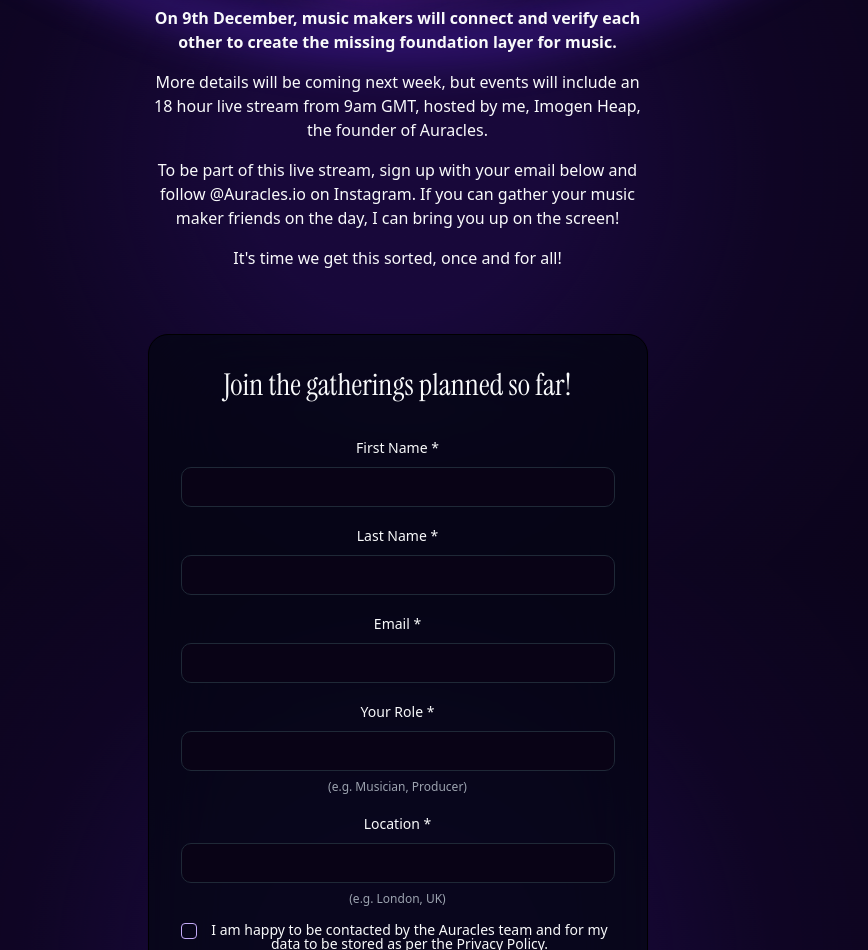
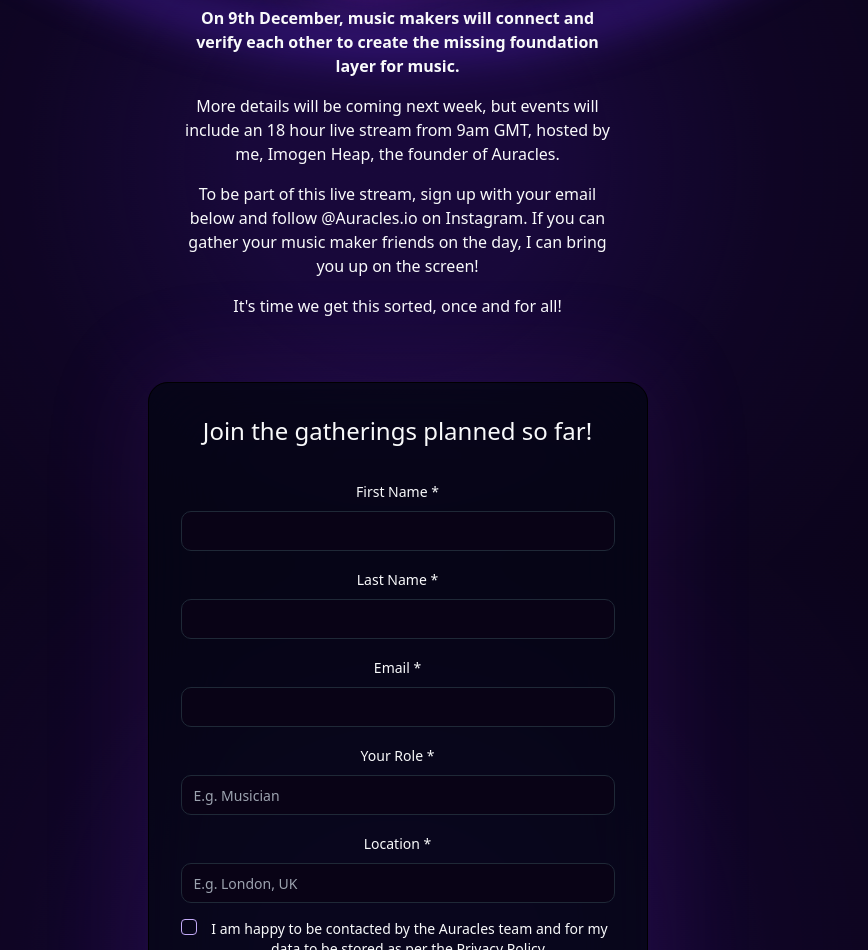
Before and after one commit to jacobhulmston/auracles-new, a Next.js app: page / in a window 1280 px wide. Shown: the part 1036-1986 px from the top of the page, without its empty margins (235-1103 px from the left). Built offline with nearby package versions, Linux system fonts and the light colour scheme.

Commit message:
style: responsive

```diff
--- a/app/layout.tsx
+++ b/app/layout.tsx
@@ -30,7 +30,7 @@
       <body
         className={`${inter.variable} ${instrumentSerif.variable} antialiased flex flex-col min-h-screen text-foreground bg-background`}
       >
-        <main className="flex flex-col items-center justify-center flex-grow ">
+        <main className="flex flex-col items-center justify-center flex-grow">
           {children}
         </main>
         <Footer />
--- a/app/page.tsx
+++ b/app/page.tsx
@@ -40,7 +40,7 @@
 
   const bumpScale = useTransform(
     scrollYProgress,
-    [0.1, 0.15, 0.2],
+    [0.05, 0.1, 0.15],
     [1, 1.1, 1],
   );
 
@@ -52,9 +52,9 @@
 
   const circleOpacity = useTransform(scrollYProgress, [0, 0.15], [1, 0]);
 
-  const scanIconOpacity = useTransform(scrollYProgress, [0.3, 0.35], [1, 0]);
+  const scanIconOpacity = useTransform(scrollYProgress, [0.25, 0.3], [1, 0]);
 
-  const checkIconOpacity = useTransform(scrollYProgress, [0.3, 0.35], [0, 1]);
+  const checkIconOpacity = useTransform(scrollYProgress, [0.25, 0.3], [0, 1]);
 
   useEffect(() => {
     const root = window.document.documentElement;
@@ -93,7 +93,7 @@
   };
 
   return (
-    <div className="relative overflow-hidden px-0">
+    <div className="relative px-0 max-w-[500px] mx-6">
       {/* Background circles - moved outside sections */}
       <motion.div
         id="circle"
@@ -110,23 +110,23 @@
       >
         <div className="relative w-[450px] h-[450px] rounded-full scale-125 mx-auto">
           <motion.div
-            className="absolute inset-1 rounded-full border-4 border-primary-accent"
+            className="absolute inset-1 rounded-full border-4 dark:border-primary-accent"
             animate={createBounceAnimation(0, [1, 1.1, 1], 2)}
           />
           <motion.div
-            className="absolute inset-8 rounded-full border-4 border-primary-accent opacity-80"
+            className="absolute inset-8 rounded-full border-4 dark:border-primary-accent opacity-80"
             animate={createBounceAnimation(0.01, [0.99, 1.095, 0.99], 3)}
           />
           <motion.div
-            className="absolute inset-14 rounded-full border-4 border-primary-accent opacity-60"
+            className="absolute inset-14 rounded-full border-4 dark:border-primary-accent opacity-60"
             animate={createBounceAnimation(0.02, [0.97, 1.09, 0.97], 4)}
           />
           <motion.div
-            className="absolute inset-20 rounded-full border-4 border-primary-accent opacity-40"
+            className="absolute inset-20 rounded-full border-4 dark:border-primary-accent opacity-40"
             animate={createBounceAnimation(0.03, [0.96, 1.085, 0.96], 5)}
           />
           <motion.div
-            className="absolute inset-26 rounded-full border-4 border-primary-accent opacity-20"
+            className="absolute inset-26 rounded-full border-4 dark:border-primary-accent opacity-20"
             animate={createBounceAnimation(0.04, [0.94, 1.08, 0.94], 6)}
           />
         </div>
@@ -156,21 +156,21 @@
           </div>
           <div className="text-center">
             <div className="grid grid-cols-[auto_1fr_auto] items-center gap-2">
-              <span className="text-primary-accent font-instrument-serif text-[80px] leading-none">
+              <span className="text-secondary-foreground dark:text-primary-accent font-instrument-serif text-[80px] leading-none">
                 “
               </span>
-              <p className="text-foreground font-medium text-2xl text-center mb-4 mt-4">
+              <p className="text-foreground w-56 sm:w-full font-medium text-lg sm:text-xl md:text-2xl text-center mb-4 mt-4">
                 The music industry is a mess, right?
                 <br />
                 Well, we have a plan!
               </p>
-              <span className="text-primary-accent font-instrument-serif text-[80px] leading-none pl-1">
+              <span className="text-secondary-foreground dark:text-primary-accent font-instrument-serif text-[80px] leading-none pl-1">
                 ”
               </span>
             </div>
             <div className="text-foreground font-bold">
-              <p className="text-base">Imogen Heap</p>
-              <p className="text-xs">Auracles Founder</p>
+              <p className="text-xs sm:text-base">Imogen Heap</p>
+              <p className="text-xs sm:text-xs">Auracles Founder</p>
             </div>
           </div>
         </div>
@@ -183,7 +183,7 @@
             scale: bumpScale,
             rotate: leftRotation,
           }}
-          className="shadow-[0px_0px_51px_9px_rgba(147,_51,_234,_0.1)] border-[4px] border-solid border-black bg-primary h-[300px] w-[180px] rounded-3xl relative flex items-center justify-center"
+          className="dark:shadow-[0px_0px_51px_9px_rgba(147,_51,_234,_0.1)] border-[4px] border-solid border-black bg-primary h-[300px] w-[180px] rounded-3xl relative flex items-center justify-center"
         >
           <QrCode className="w-20 h-20 text-primary-accent " />
         </motion.div>
@@ -194,7 +194,7 @@
             scale: bumpScale,
             rotate: rightRotation,
           }}
-          className="shadow-[0px_0px_61px_9px_rgba(147,_51,_234,_0.4)] border-[4px] border-solid border-black bg-primary/20 rgb-background90 backdrop-blur-lg h-[300px] w-[180px] rounded-3xl relative flex items-center justify-center"
+          className="dark:shadow-[0px_0px_61px_9px_rgba(147,_51,_234,_0.4)] border-[4px] border-solid border-black bg-primary/20 rgb-background90 backdrop-blur-lg h-[300px] w-[180px] rounded-3xl relative flex items-center justify-center"
         >
           <motion.div className="absolute" style={{ opacity: scanIconOpacity }}>
             <Scan className="w-20 h-20 text-secondary-foreground dark:text-primary" />
@@ -207,9 +207,9 @@
           </motion.div>
         </motion.div>
       </section>
-      <section className="flex flex-col items-center text-center justify-center relative mx-auto space-y-4 px-4">
+      <section className="flex flex-col items-center text-center justify-center relative mx-auto space-y-4 px-8">
         <motion.p
-          className="font-bold max-w-[500px]"
+          className="font-bold "
           initial="hidden"
           whileInView="visible"
           viewport={{ once: true, margin: "-50px" }}
@@ -219,7 +219,7 @@
           create the missing foundation layer for music.
         </motion.p>
         <motion.p
-          className="max-w-[500px]"
+          className=""
           initial="hidden"
           whileInView="visible"
           viewport={{ once: true, margin: "-50px" }}
@@ -230,7 +230,7 @@
           of Auracles.
         </motion.p>
         <motion.p
-          className="max-w-[500px]"
+          className=""
           initial="hidden"
           whileInView="visible"
           viewport={{ once: true, margin: "-50px" }}
@@ -251,8 +251,8 @@
       </section>
       <div className="space-y-16 my-16">
         <section>
-          <div className="max-w-[500px] text-center mx-auto card">
-            <p className="text-3xl font-instrument-serif mb-8 font-medium">
+          <div className="text-center mx-auto card rounded-[20px] dark:shadow-[0px_0px_100px_15px_rgba(147,_51,_234,_0.1)]">
+            <p className="text-2xl mb-8 font-medium">
               Join the gatherings planned so far!
             </p>
             <ContactForm />
--- a/components/ContactForm.tsx
+++ b/components/ContactForm.tsx
@@ -45,16 +45,17 @@
 
           <div className="space-y-2">
             <Label htmlFor="ROLE">Your Role *</Label>
-            <Input required id="ROLE" name="ROLE" />
-            <p className="text-xs text-muted-foreground">
-              (e.g. Musician, Producer)
-            </p>
+            <Input required id="ROLE" name="ROLE" placeholder="E.g. Musician" />
           </div>
 
           <div className="space-y-2">
             <Label htmlFor="LOCATION">Location *</Label>
-            <Input required id="LOCATION" name="LOCATION" />
-            <p className="text-xs text-muted-foreground">(e.g. London, UK)</p>
+            <Input
+              required
+              id="LOCATION"
+              name="LOCATION"
+              placeholder="E.g. London, UK"
+            />
           </div>
 
           <div className="flex items-start space-x-2">
@@ -62,7 +63,7 @@
             <div className="grid gap-1.5 leading-none">
               <label
                 htmlFor="OPT_IN"
-                className="text-sm font-medium leading-none peer-disabled:cursor-not-allowed peer-disabled:opacity-70"
+                className="text-sm font-medium peer-disabled:cursor-not-allowed peer-disabled:opacity-70"
               >
                 I am happy to be contacted by the Auracles team and for my data
                 to be stored as per the Privacy Policy.
--- a/components/QASection.tsx
+++ b/components/QASection.tsx
@@ -49,7 +49,7 @@
     ),
   },
   {
-    question: "Who is Auracles for?",
+    question: "Who are Auracles for?",
     answer:
       "For now - Music makers only. However, looking at it in a wider sense managers and services benefit from the whole concept too.",
   },
--- a/components/ui/accordion.tsx
+++ b/components/ui/accordion.tsx
@@ -46,7 +46,7 @@
 >(({ className, children, ...props }, ref) => (
   <AccordionPrimitive.Content
     ref={ref}
-    className="overflow-hidden text-sm transition-all data-[state=closed]:animate-accordion-up data-[state=open]:animate-accordion-down"
+    className="leading-6 overflow-hidden text-sm transition-all data-[state=closed]:animate-accordion-up data-[state=open]:animate-accordion-down"
     {...props}
   >
     <div className={cn("pb-4 pt-0", className)}>{children}</div>
```
